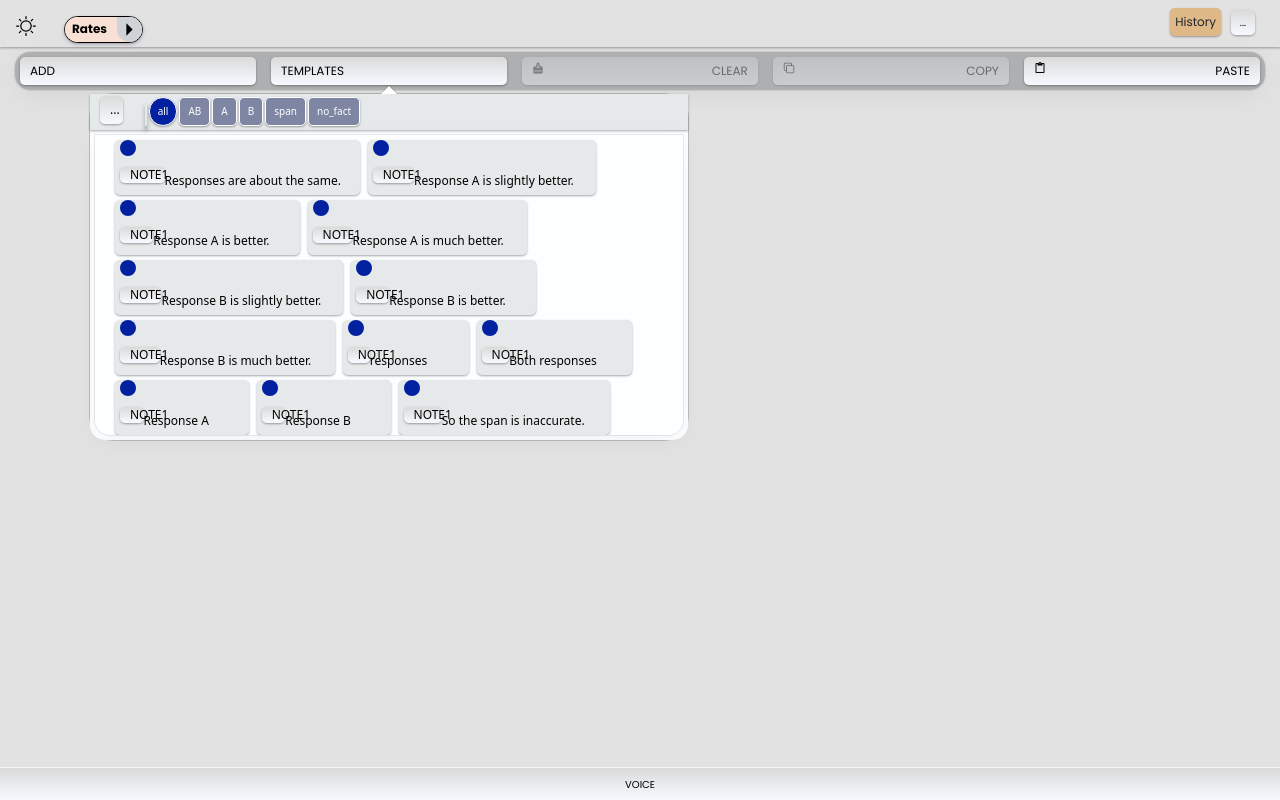
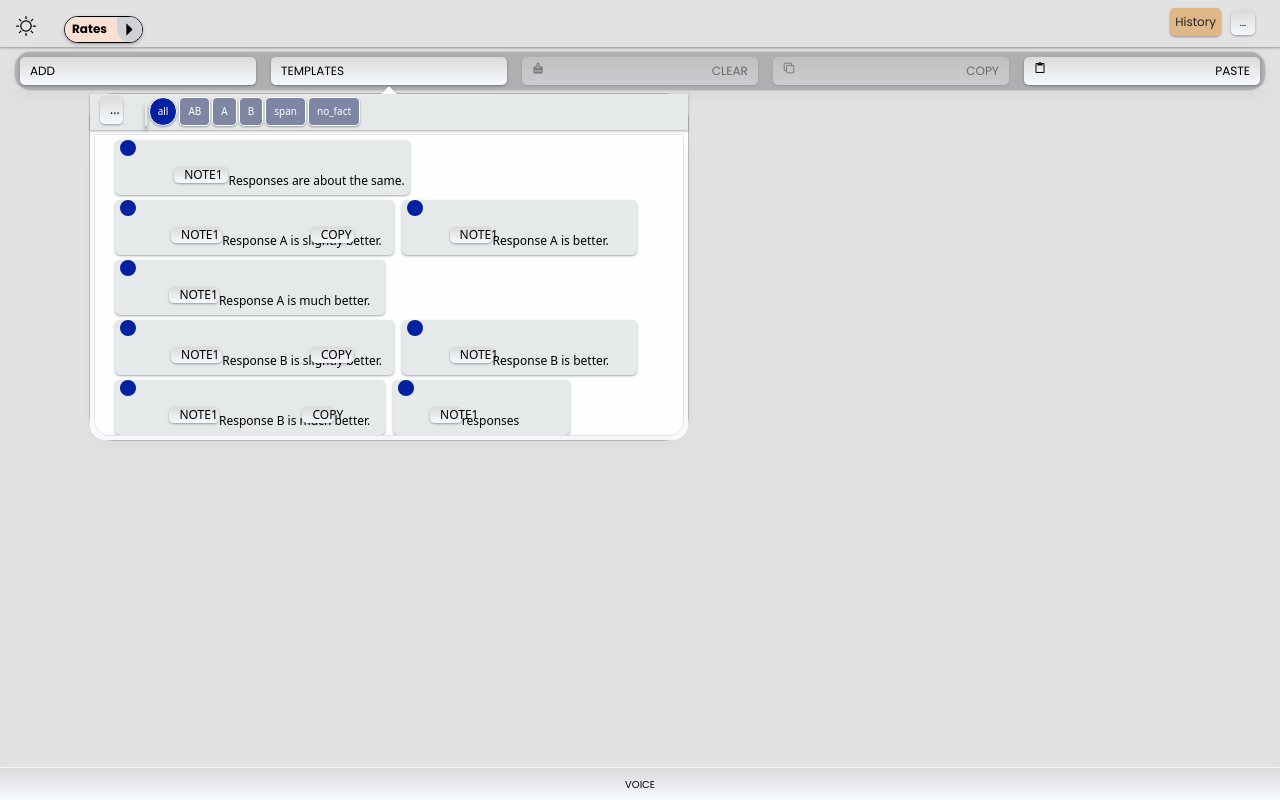
Before and after one commit to Applefox-key/Justification, a React (Create React App) app: page / in a window 1280 px wide. Both pictures are taken after a click on the button "TEMPLATES". Built offline with nearby package versions, Linux system fonts and the light colour scheme.

Commit message:
refactoring

```diff
--- a/src/App.scss
+++ b/src/App.scss
@@ -560,18 +560,28 @@ textarea.form-control::placeholder {
 
   button {
     position: absolute;
+    min-width: 5px;
     width: 1rem;
-    min-width: 1rem;
     left: unset;
     right: 0;
     height: 1rem;
     line-height: 0.5;
     border-radius: 15px;
+    padding: 2px;
+    font-size: 10px;
+  }
+
+  .btnCopyTxt {
+    right: 6rem;
+    width: 65px;
+    min-width: 5px;
+
   }
 
   span {
     position: absolute;
-    border-radius: 50%;
+    border-radius: 30px;
+    padding: 0 4px;
     max-width: 50%;
     background-color: #0221a0;
     color: white;
@@ -734,6 +744,7 @@ textarea.form-control::placeholder {
   width: 40%;
   margin-right: 9px;
   height: var(--edit-AreaMax-height);
+  height: 100%;
 }
 
 .h-fit {
--- a/src/components/Edit/EditBox.jsx
+++ b/src/components/Edit/EditBox.jsx
@@ -4,7 +4,7 @@ import Draggable from "react-draggable";
 import BtnFontSize from "./BtnFontSize";
 import { BsCardText } from "react-icons/bs";
 import { IoIosClose } from "react-icons/io";
-import { splitString } from "../../utils/utilStr";
+import { checkPatternR, splitString } from "../../utils/utilStr";
 import EditArea from "../EditParts/EditArea";
 import TextChecker from "../UI/TextChecker";
 import BoxSizeBtn from "../UI/BoxSizeBtn";
@@ -15,7 +15,7 @@ import { TfiViewGrid } from "react-icons/tfi";
 
 const EditBox = ({ el, setEdit, savefn }) => {
   const [isСheckerMode, setIsCheckerMode] = useState(false);
-  const [isOneFieldMode, setIsOneFieldMode] = useState(true);
+  const [isOneFieldMode, setIsOneFieldMode] = useState(checkPatternR(el.en));
   const [isFullScreen, setIsFullScreen] = useState(false);
   const [handleTxt, setHandleTxt] = useState(el.en);
   const [item, setItem] = useState(splitString(el.en));
--- a/src/components/TextParts/TemplateItem.jsx
+++ b/src/components/TextParts/TemplateItem.jsx
@@ -3,8 +3,11 @@ import React, { useState } from "react";
 const TemplateItem = ({ el, onContextMenu, onMouseDown }) => {
   const [showAlt, setShowAlt] = useState(false);
   return (
-    <div className="current-item-txt">
+    <div className="current-item-txt" onContextMenu={onContextMenu}>
       <span>{!!el.note && el.note}</span>
+      <button className="btnCopyTxt" onClick={onMouseDown}>
+        copy
+      </button>
       <button
         onClick={(e) => {
           e.stopPropagation();
@@ -13,9 +16,7 @@ const TemplateItem = ({ el, onContextMenu, onMouseDown }) => {
         }}>
         {showAlt ? "note2" : "note1"}
       </button>
-      <div onContextMenu={onContextMenu} onMouseDown={onMouseDown}>
-        {showAlt ? el.ru : el.en}
-      </div>
+      <div>{showAlt ? el.ru : el.en}</div>
     </div>
   );
 };
--- a/src/components/TextParts/TemplatesBox.jsx
+++ b/src/components/TextParts/TemplatesBox.jsx
@@ -28,8 +28,9 @@ const TemplatesBox = ({ toJustif, edit }) => {
     }
   };
 
-  const handleContextMenu = (event) => {
+  const handleContextMenu = (event, el) => {
     event.preventDefault(); // Блокировка контекстного меню
+    handleClick(event, el);
   };
   return (
     <div className={"variants-wrap-txt" + (edit ? "-edit" : " h-fit ")}>
@@ -74,7 +75,7 @@ const TemplatesBox = ({ toJustif, edit }) => {
             .map((el, i) => (
               <TemplateItem
                 el={el}
-                onContextMenu={handleContextMenu}
+                onContextMenu={(e) => handleContextMenu(e, el)}
                 onMouseDown={(e) => handleClick(e, el)}
                 key={i}
               />
--- a/src/constants/replacements.js
+++ b/src/constants/replacements.js
@@ -42,27 +42,7 @@ export const autoreplaceFormat = [
     show: true,
     title: "list rules",
   },
-  {
-    oldT: ["dash"],
-    newT: `In BotModel the hyphen should be replaced with a dash.`,
-    caseSensitive: false,
-    show: true,
-    title: "—",
-  },
-  {
-    oldT: ["quotes"],
-    newT: `In BotModel the quotation marks should be replaced with «».`,
-    caseSensitive: false,
-    show: true,
-    title: "« »",
-  },
-  {
-    oldT: ["quotesDash"],
-    newT: `In BotModel the quotation marks should be replaced with «», and the hyphen should be replaced with a dash`,
-    caseSensitive: false,
-    show: true,
-    title: "« » —",
-  },
+
   {
     oldT: ["bolding"],
     newT: `BotModel could be improved by bolding the main points of the text.`,
@@ -310,6 +290,13 @@ Both`,
     title: "DIMENTIONS",
   },
   {
+    oldT: ["dims"],
+    newT: `IF LF C F P T `,
+    caseSensitive: false,
+    show: true,
+    title: "dim short",
+  },
+  {
     oldT: ["turns"],
     newT: `For comparison @Response 1: ;@Response 2: `,
     caseSensitive: false,
@@ -371,6 +358,27 @@ export const autoreplaceNum = [
 ];
 export const autoreplaceGrammar = [
   {
+    oldT: ["dash"],
+    newT: `In BotModel the hyphen should be replaced with a dash.`,
+    caseSensitive: false,
+    show: true,
+    title: "—",
+  },
+  {
+    oldT: ["quotes"],
+    newT: `In BotModel the quotation marks should be replaced with «».`,
+    caseSensitive: false,
+    show: true,
+    title: "« »",
+  },
+  {
+    oldT: ["quotesDash"],
+    newT: `In BotModel the quotation marks should be replaced with «», and the hyphen should be replaced with a dash`,
+    caseSensitive: false,
+    show: true,
+    title: "« » —",
+  },
+  {
     oldT: ["comma"],
     newT: `The comma after " " is unnecessary`,
     caseSensitive: false,
@@ -379,14 +387,14 @@ export const autoreplaceGrammar = [
   },
   {
     oldT: ["matching"],
-    newT: `BotModel uses incorrect word matching in Russian " " insetead of " "`,
+    newT: `BotModel uses incorrect word matching in Russian " " instead of " "`,
     caseSensitive: false,
     show: true,
     title: "word matching",
   },
   {
     oldT: ["gramer"],
-    newT: `BotModel contains grammatical errors, for example " " insetead of " ".`,
+    newT: `BotModel contains grammatical errors, for example " " instead of " ".`,
     caseSensitive: false,
     show: true,
     title: "gram err",
@@ -399,11 +407,25 @@ export const autoreplaceGrammar = [
     title: "repetition",
   },
   {
+    oldT: ["another"],
+    newT: `BotModel contains phrases written in another language (not Russian) " ".`,
+    caseSensitive: false,
+    show: true,
+    title: "foreign",
+  },
+  {
     oldT: ["colo"],
     newT: `By the rules of the Russian language, after the colon should be a lowercase letter.`,
     caseSensitive: false,
     show: true,
     title: ":A",
+  },
+  {
+    oldT: ["coloT"],
+    newT: `No colon is needed after the title.`,
+    caseSensitive: false,
+    show: true,
+    title: "A:",
   },
   {
     oldT: ["punker"],
--- a/src/utils/utilStr.js
+++ b/src/utils/utilStr.js
@@ -529,3 +529,8 @@ export const countQuote = (str) => {
   }
   return quoteCount;
 };
+
+export const checkPatternR = (text) => {
+  const pattern = /^R1:.*R2:.*R3:.*R0:.*$/s;
+  return !pattern.test(text);
+};
```
